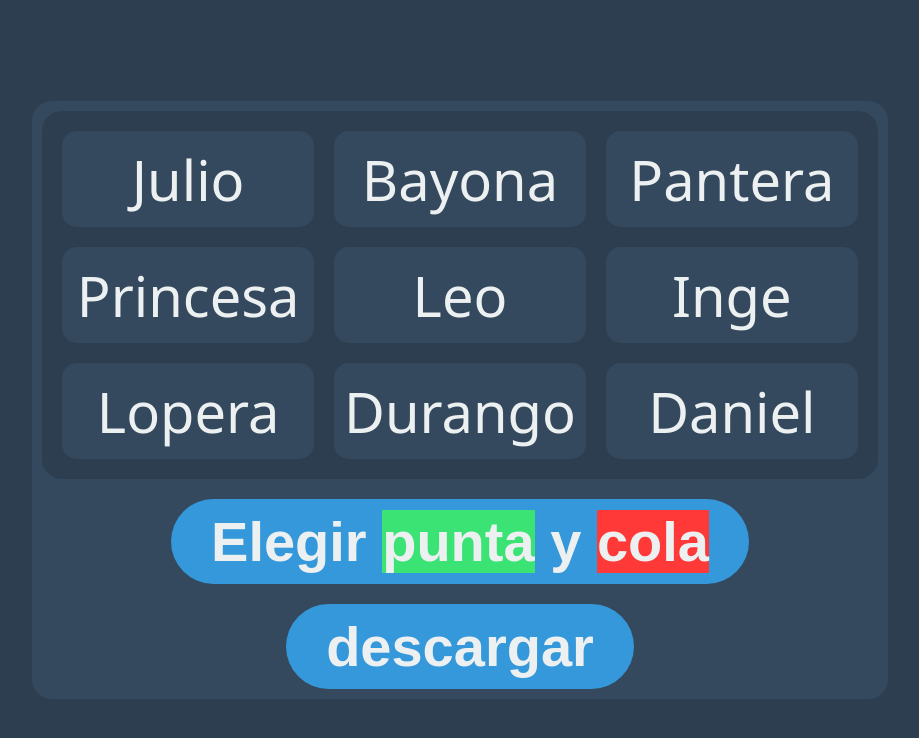
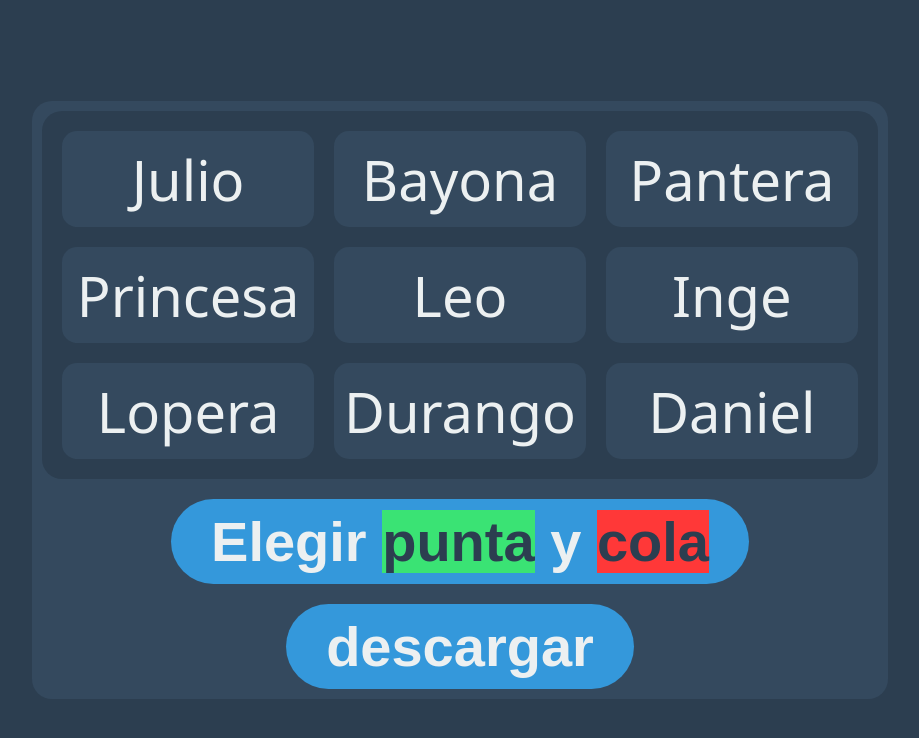
Before and after one commit to julioD98/julioD98.github.io, a plain HTML site: page index.html in a window 1280 px wide. Shown: the whole page, without its empty margins (180-1099 px from the left). Drawn offline with Linux system fonts and the light colour scheme.

Commit message:
color letter fixed

```diff
--- a/style.css
+++ b/style.css
@@ -70,6 +70,10 @@ body{
     font-size: var(--font-xl);
 }
 
+.front,.back{
+    color: var(--background);
+}
+
 .front{
     background: var(--front);
 }
```
